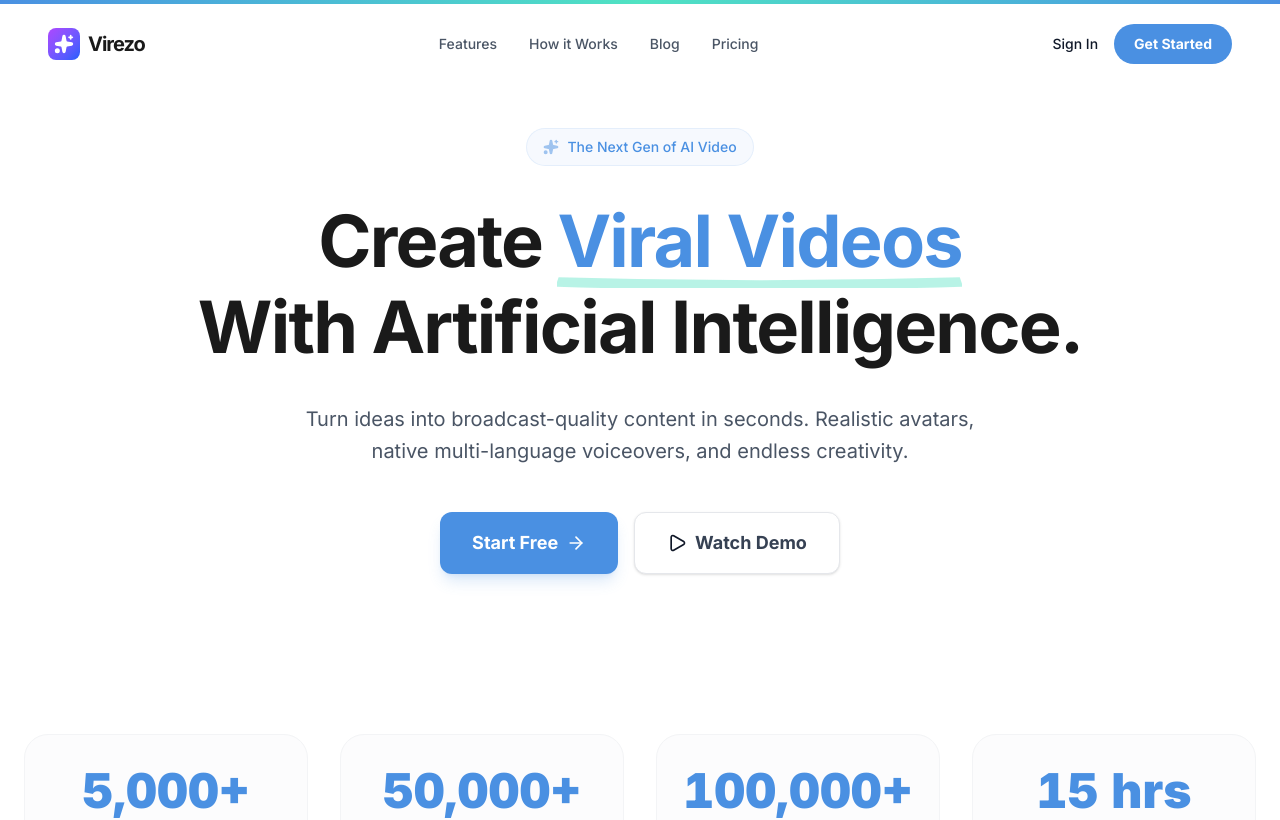
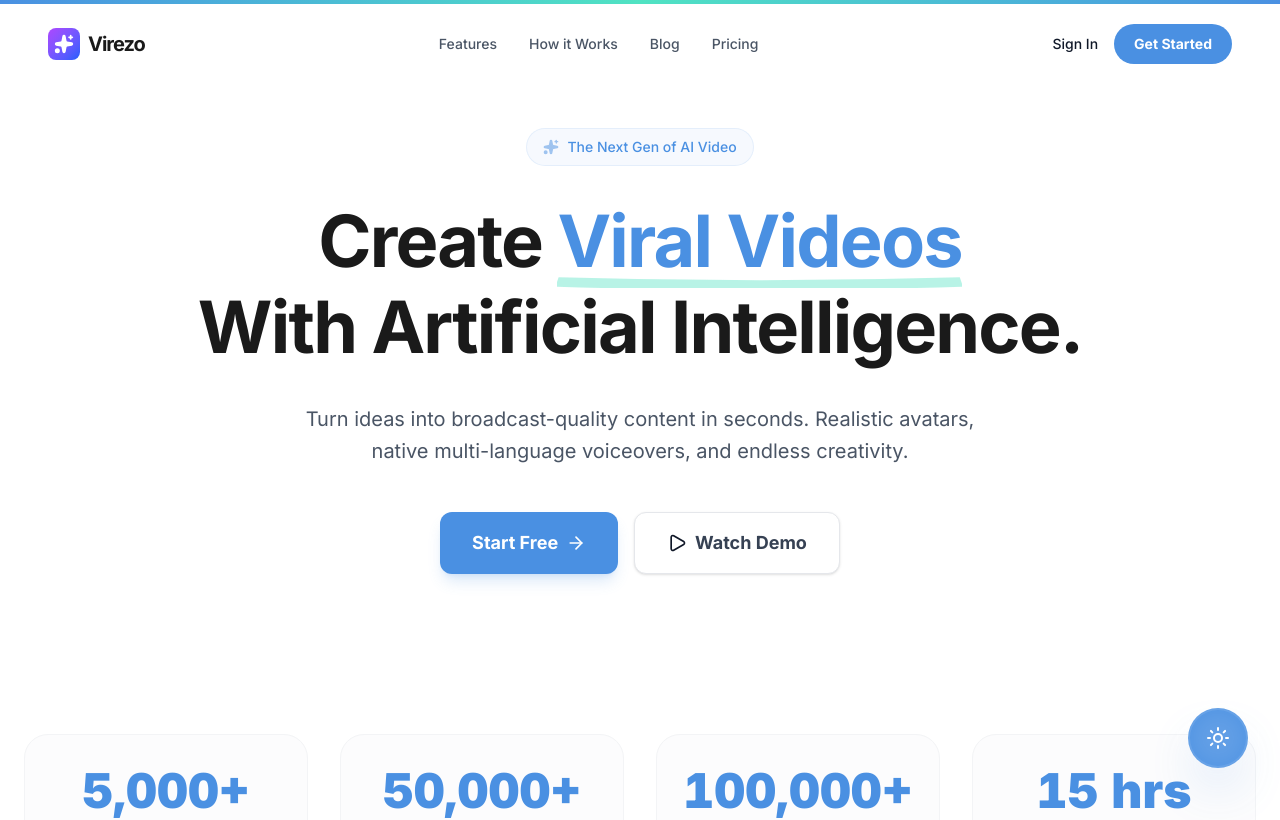
Before and after one commit to mohamedziro-coder/veo3-platform, a Next.js app: page / in a window 1280 px wide. Shown: the top 820 px of the page. Built offline with nearby package versions, Linux system fonts and the light colour scheme.

Commit message:
feat: implement high-end dark/light mode system with flash-free loading

```diff
--- a/src/app/globals.css
+++ b/src/app/globals.css
@@ -1,7 +1,7 @@
 @import "tailwindcss";
 
 :root {
-  /* Clean / SaaS Palette */
+  /* Clean / SaaS Palette (Light Mode Tokens) */
   --background: #FFFFFF;
   --foreground: #1A1A1A;
 
@@ -14,27 +14,21 @@
 
   --border: #E5E5E5;
 
+  --card-bg: #FFFFFF;
+  --card-border: #E5E5E5;
+
   /* Global Typography System */
   --font-family: 'Inter', system-ui, -apple-system, sans-serif;
 
   --text-xs: 0.75rem;
-  /* 12px */
   --text-sm: 0.875rem;
-  /* 14px */
   --text-base: 1rem;
-  /* 16px */
   --text-lg: 1.125rem;
-  /* 18px */
   --text-xl: 1.25rem;
-  /* 20px */
   --text-2xl: 1.5rem;
-  /* 24px */
   --text-3xl: 1.875rem;
-  /* 30px */
   --text-4xl: 2.25rem;
-  /* 36px */
   --text-5xl: 3rem;
-  /* 48px */
 
   --leading-tight: 1.2;
   --leading-normal: 1.5;
@@ -43,6 +37,26 @@
   /* Premium Motion Presets */
   --ease-premium: cubic-bezier(0.16, 1, 0.3, 1);
   --ease-soft: cubic-bezier(0.4, 0, 0.2, 1);
+
+  --theme-transition: 0.3s cubic-bezier(0.4, 0, 0.2, 1);
+}
+
+[data-theme="dark"] {
+  --background: #0A0A0A;
+  --foreground: #F5F5F5;
+
+  --primary: #5CABFF;
+  /* Slightly brighter for dark mode */
+  --secondary: #50E3C2;
+  --accent: #F8E71C;
+
+  --muted: #1A1A1A;
+  --muted-foreground: #A1A1A1;
+
+  --border: #262626;
+
+  --card-bg: #111111;
+  --card-border: #262626;
 }
 
 @theme inline {
@@ -73,6 +87,23 @@ body {
   font-size: var(--text-base);
   line-height: var(--leading-normal);
   overflow-x: hidden;
+  transition: background-color var(--theme-transition), color var(--theme-transition);
+}
+
+h1,
+h2,
+h3,
+h4,
+h5,
+h6,
+p,
+a,
+button,
+div,
+section,
+nav,
+span {
+  transition: background-color var(--theme-transition), color var(--theme-transition), border-color var(--theme-transition), box-shadow var(--theme-transition);
 }
 
 h1,
@@ -94,20 +125,19 @@ p {
 a,
 button {
   font-family: var(--font-family) !important;
-  transition: all var(--ease-premium);
 }
 
-/* Custom Scrollbar - Light Mode */
+/* Custom Scrollbar */
 ::-webkit-scrollbar {
   width: 8px;
 }
 
 ::-webkit-scrollbar-track {
-  background: #F5F5F5;
+  background: var(--muted);
 }
 
 ::-webkit-scrollbar-thumb {
-  background: #CCCCCC;
+  background: var(--border);
   border-radius: 4px;
 }
 
@@ -123,21 +153,15 @@ button {
 
 /* Utilities */
 .glass-panel {
-  background: rgba(255, 255, 255, 0.8);
+  background: var(--card-bg);
+  opacity: 0.95;
   backdrop-filter: blur(12px);
-  border: 1px solid var(--border);
+  border: 1px solid var(--card-border);
   box-shadow: 0 4px 6px rgba(0, 0, 0, 0.05);
 }
 
-/* Removed neon-glow and background patterns for clean look */
-.bg-noise {
-  display: none;
-}
-
-.bg-grid-white {
-  display: none;
-}
-
+.bg-noise,
+.bg-grid-white,
 .bg-grid-small-white {
   display: none;
 }
--- a/src/app/layout.tsx
+++ b/src/app/layout.tsx
@@ -19,7 +19,24 @@ export default function RootLayout({
   children: React.ReactNode;
 }>) {
   return (
-    <html lang="en">
+    <html lang="en" suppressHydrationWarning>
+      <head>
+        <script
+          dangerouslySetInnerHTML={{
+            __html: `
+              (function() {
+                try {
+                  var theme = localStorage.getItem('theme');
+                  var supportDarkMode = window.matchMedia('(prefers-color-scheme: dark)').matches === true;
+                  if (!theme && supportDarkMode) theme = 'dark';
+                  if (!theme) theme = 'light';
+                  document.documentElement.setAttribute('data-theme', theme);
+                } catch (e) {}
+              })();
+            `,
+          }}
+        />
+      </head>
       <body className={`${inter.className} bg-background text-foreground antialiased min-h-screen`}>
         <Providers>
           <ScrollProgress />
--- a/src/components/Providers.tsx
+++ b/src/components/Providers.tsx
@@ -1,10 +1,12 @@
 "use client";
 
 import { AppProgressBar as ProgressBar } from 'next-nprogress-bar';
+import ThemeToggle from './ThemeToggle';
 
 export default function Providers({ children }: { children: React.ReactNode }) {
     return (
         <>
+            <ThemeToggle />
             {children}
             <ProgressBar
                 height="3px"
--- /dev/null
+++ b/src/components/ThemeToggle.tsx
@@ -0,0 +1,81 @@
+"use client";
+
+import { useEffect, useState } from "react";
+import { motion, AnimatePresence } from "framer-motion";
+import { Sun, Moon } from "lucide-react";
+
+export default function ThemeToggle() {
+    const [theme, setTheme] = useState<"light" | "dark">("light");
+    const [mounted, setMounted] = useState(false);
+
+    // Synchronize state with document attribute on mount
+    useEffect(() => {
+        setMounted(true);
+        const storedTheme = localStorage.getItem("theme") as "light" | "dark" | null;
+        const systemTheme = window.matchMedia("(prefers-color-scheme: dark)").matches ? "dark" : "light";
+        const initialTheme = storedTheme || systemTheme;
+
+        setTheme(initialTheme);
+        document.documentElement.setAttribute("data-theme", initialTheme);
+    }, []);
+
+    const toggleTheme = () => {
+        const newTheme = theme === "light" ? "dark" : "light";
+        setTheme(newTheme);
+        document.documentElement.setAttribute("data-theme", newTheme);
+        localStorage.setItem("theme", newTheme);
+    };
+
+    if (!mounted) return null;
+
+    return (
+        <motion.button
+            onClick={toggleTheme}
+            initial={{ opacity: 0, scale: 0.5, y: 20 }}
+            animate={{ opacity: 1, scale: 1, y: 0 }}
+            whileHover={{ scale: 1.1 }}
+            whileTap={{ scale: 0.9, rotate: 15 }}
+            transition={{ type: "spring", stiffness: 400, damping: 10 }}
+            className="fixed bottom-8 right-8 z-50 p-4 rounded-full bg-primary text-white shadow-2xl shadow-primary/30 flex items-center justify-center border-2 border-white/10 backdrop-blur-md"
+            aria-label="Toggle Theme"
+        >
+            <AnimatePresence mode="wait" initial={false}>
+                {theme === "light" ? (
+                    <motion.div
+                        key="sun"
+                        initial={{ rotate: -90, opacity: 0, scale: 0.5 }}
+                        animate={{ rotate: 0, opacity: 1, scale: 1 }}
+                        exit={{ rotate: 90, opacity: 0, scale: 0.5 }}
+                        transition={{ duration: 0.3, ease: "backOut" }}
+                    >
+                        <Sun className="w-6 h-6" />
+                    </motion.div>
+                ) : (
+                    <motion.div
+                        key="moon"
+                        initial={{ rotate: -90, opacity: 0, scale: 0.5 }}
+                        animate={{ rotate: 0, opacity: 1, scale: 1 }}
+                        exit={{ rotate: 90, opacity: 0, scale: 0.5 }}
+                        transition={{ duration: 0.3, ease: "backOut" }}
+                    >
+                        <Moon className="w-6 h-6" />
+                    </motion.div>
+                )}
+            </AnimatePresence>
+
+            {/* Subtle Glow Effect */}
+            <motion.div
+                className="absolute inset-0 rounded-full bg-white/20 blur-md -z-10"
+                animate={{
+                    scale: [1, 1.2, 1],
+                    opacity: [0.5, 0.8, 0.5]
+                }}
+                transition={{
+                    duration: 3,
+                    repeat: Infinity,
+                    ease: "easeInOut"
+                }}
+            />
+        </motion.button>
+    );
+}
```
